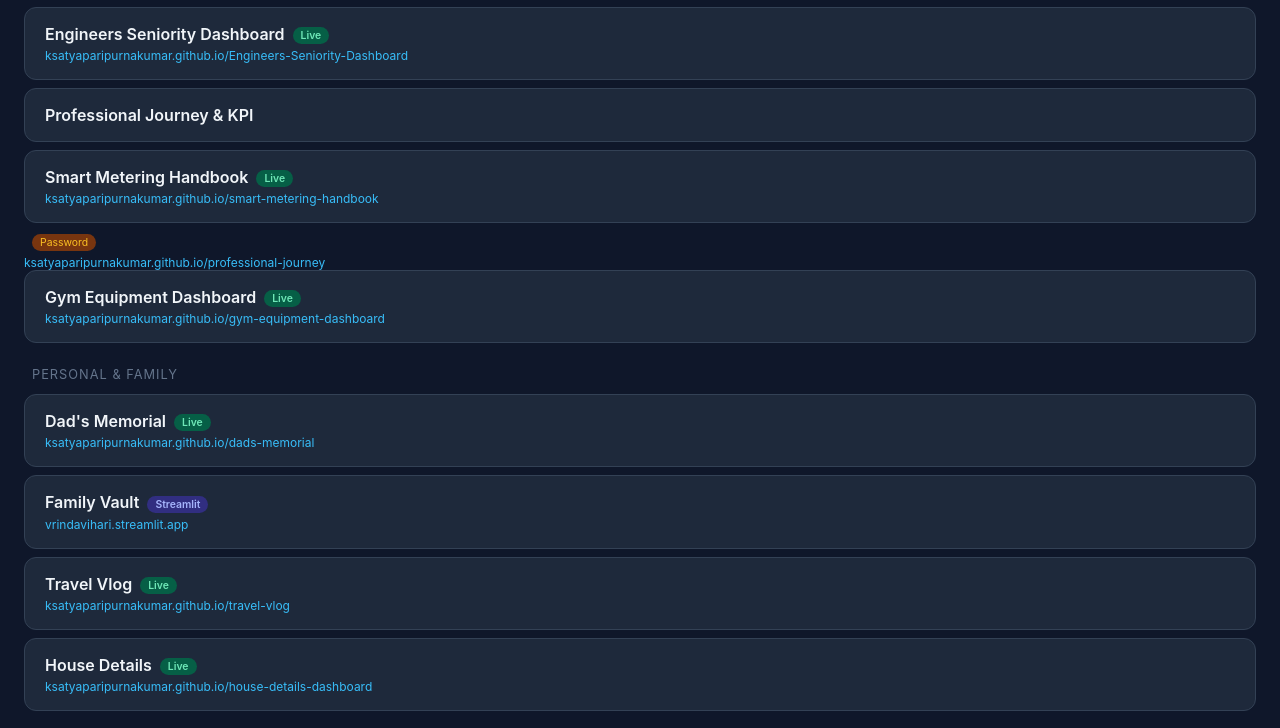
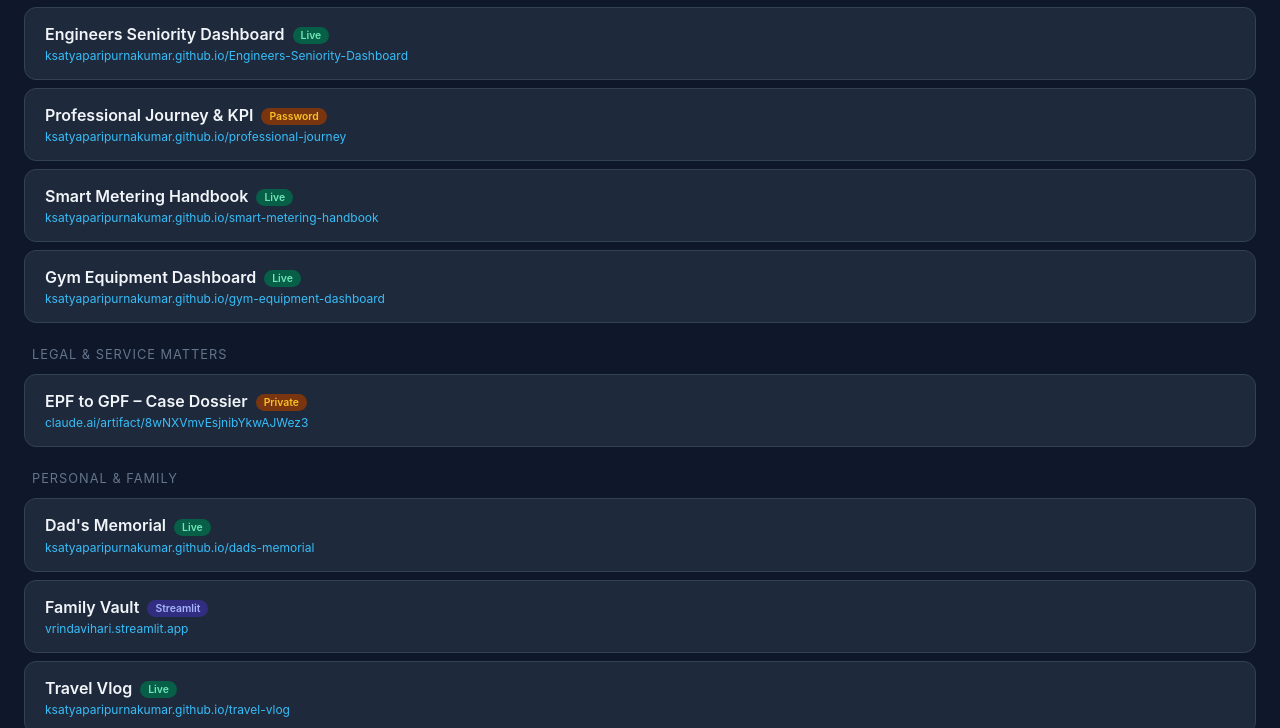
Before and after one commit to ksatyaparipurnakumar/ksp-dashboards-hub, a plain HTML site: page index.html in a window 1280 px wide. Shown: the part 616-1344 px from the top of the page. Drawn offline with Linux system fonts and the light colour scheme.

Commit message:
Add EPF to GPF case dossier card; fix nested Professional Journey/Smart Metering cards
Co-Authored-By: Claude Opus 5.5 <noreply@anthropic.com>
Claude-Session: https://claude.ai/code/session_01Ka1dDAhg1HnkVTtaKmg6TF

```diff
--- a/index.html
+++ b/index.html
@@ -57,15 +57,24 @@ h1{text-align:center;font-size:1.5rem;margin-bottom:.5rem;color:#38bdf8}
   <div class="card-url">ksatyaparipurnakumar.github.io/Engineers-Seniority-Dashboard</div>
 </a>
 <a class="card" href="https://ksatyaparipurnakumar.github.io/professional-journey/" target="_blank">
-  <span class="card-name">Professional Journey & KPI<a class="card" href="https://ksatyaparipurnakumar.github.io/smart-metering-handbook-/" target="_blank">
+  <span class="card-name">Professional Journey & KPI<span class="card-badge badge-protected">Password</span></span>
+  <div class="card-url">ksatyaparipurnakumar.github.io/professional-journey</div>
+</a>
+<a class="card" href="https://ksatyaparipurnakumar.github.io/smart-metering-handbook-/" target="_blank">
   <span class="card-name">Smart Metering Handbook<span class="card-badge badge-live">Live</span></span>
   <div class="card-url">ksatyaparipurnakumar.github.io/smart-metering-handbook</div>
 </a>
-    <span class="card-badge badge-protected">Password</span></span>
-  <div class="card-url">ksatyaparipurnakumar.github.io/professional-journey</div>
-</a><a class="card" href="https://ksatyaparipurnakumar.github.io/gym-equipment-dashboard/" target="_blank">
+<a class="card" href="https://ksatyaparipurnakumar.github.io/gym-equipment-dashboard/" target="_blank">
     <span class="card-name">Gym Equipment Dashboard<span class="card-badge badge-live">Live</span></span>
     <div class="card-url">ksatyaparipurnakumar.github.io/gym-equipment-dashboard</div>
+</a>
+</div>
+
+<div class="section">
+<div class="section-title">Legal & Service Matters</div>
+<a class="card" href="https://claude.ai/artifact/8wNXVmvEsjnibYkwAJWez3" target="_blank">
+  <span class="card-name">EPF to GPF – Case Dossier<span class="card-badge badge-protected">Private</span></span>
+  <div class="card-url">claude.ai/artifact/8wNXVmvEsjnibYkwAJWez3</div>
 </a>
 </div>
 
@@ -117,6 +126,6 @@ h1{text-align:center;font-size:1.5rem;margin-bottom:.5rem;color:#38bdf8}
 </a>
 </div>
 
-<div class="footer">Er. K.S.P. Kumar • Updated June 2026</div>
+<div class="footer">Er. K.S.P. Kumar • Updated November 2026</div>
 </body>
 </html>
```
